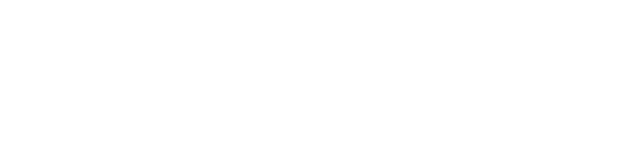
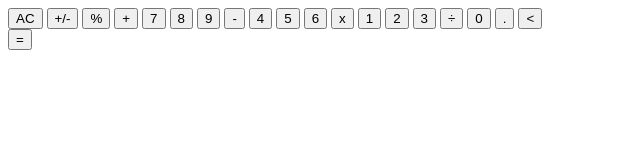
Before and after one commit to dvgpro/Calculator, a plain HTML site: page index.html in a window 1280 px wide. Shown: the whole page, without its empty margins (0-640 px from the left). Drawn offline with Linux system fonts and the light colour scheme.

Commit message:
Add all buttons and display
Add all the buttons for the calculator with their values and class
names. Add display for the calculator.

```diff
--- a/index.html
+++ b/index.html
@@ -8,6 +8,34 @@
 </head>
 <body>
 
+    <div class="">
+        <div class="display"></div>
+        <div class="main">
+            <button class="clear" value="clear">AC</button>
+            <button class="sign" value="sign">+/-</button>
+            <button class="percent" value="percent">%</button>
+            <button class="operator" value="+">+</button>
+            <button class="operand" value="7">7</button>
+            <button class="operand" value="8">8</button>
+            <button class="operand" value="9">9</button>
+            <button class="operator" value="-">-</button>
+            <button class="operand" value="4">4</button>
+            <button class="operand" value="5">5</button>
+            <button class="operand" value="6">6</button>
+            <button class="operator" value="*">x</button>
+            <button class="operand" value="1">1</button>
+            <button class="operand" value="2">2</button>
+            <button class="operand" value="3">3</button>
+            <button class="operator" value="/">÷</button>
+            <button class="operand" value="0">0</button>
+            <button class="decimal" value=".">.</button>
+            <button class="backspace" value="backspace"><</button>
+        </div>
+        <div class="enter-container">
+            <button class="enter" value="evaluate">=</button>
+        </div>
+    </div>
+
     <script src="script.js"></script>
 </body>
 </html>
```
